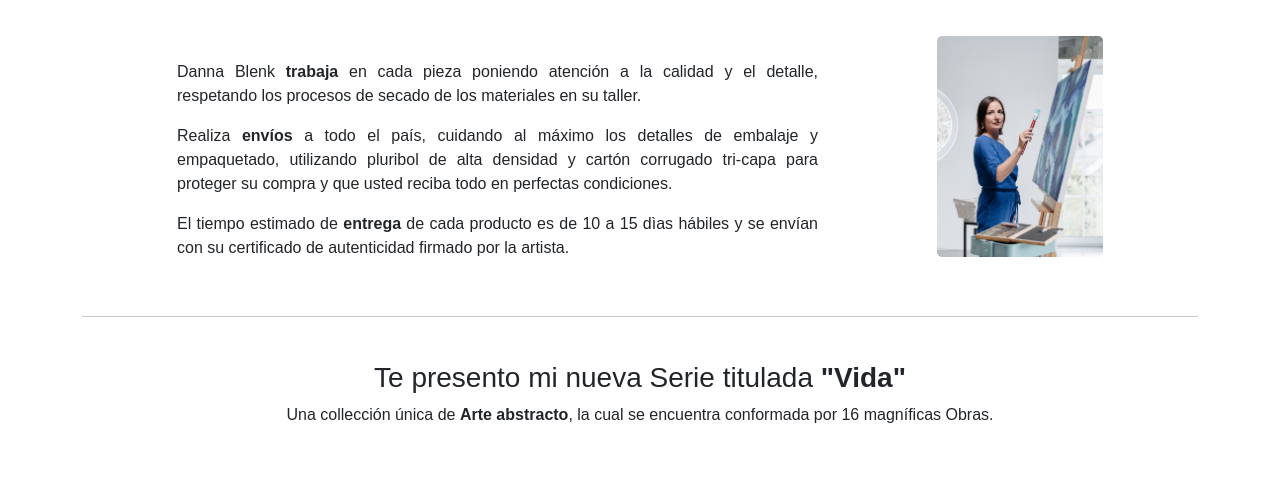
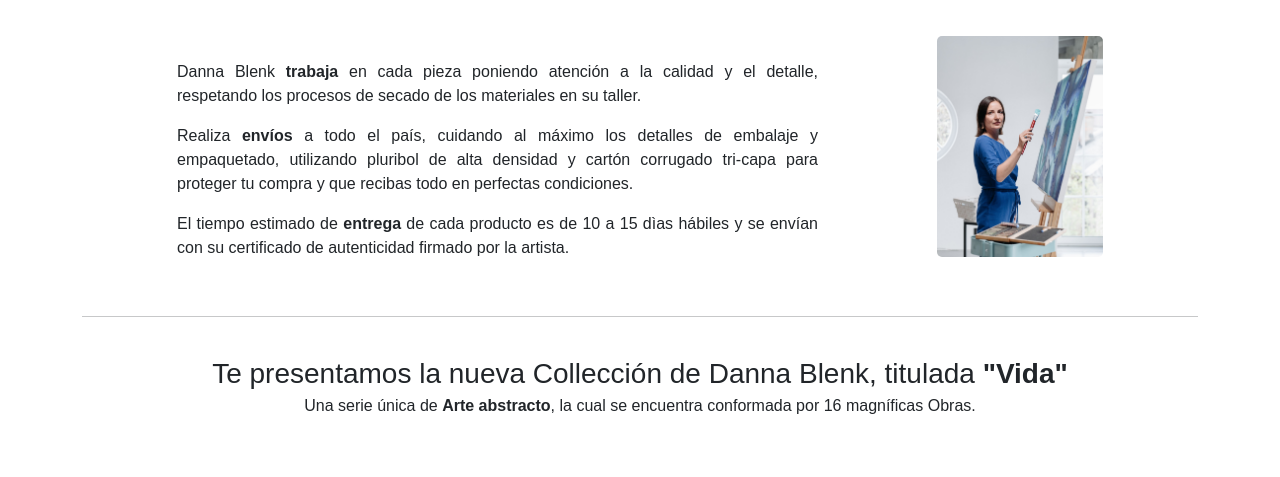
Before and after one commit to carinabravo/tienda-de-arte, a React (Create React App) app: page / in a window 1280 px wide. Shown: the part 900-1377 px from the top of the page. Built offline with nearby package versions, Linux system fonts and the light colour scheme; no server answers; the database is empty.

Commit message:
se realizaron ajustes de texto

```diff
--- a/src/components/Cart.jsx
+++ b/src/components/Cart.jsx
@@ -13,7 +13,7 @@ const Cart = () => {
                 <div className="row py-5 px-5">
                     <div className="col-md-12 text-center mb-5">
                         <div className="alert alert-product alert-danger" role="alert">
-                            <h1 className="m-2" style={{ fontSize: "20px", color: "#cc062e" }}>Aún no tiene productos en el carrito de compras!</h1>
+                            <h1 className="m-2" style={{ fontSize: "20px", color: "#cc062e" }}>No se encontraron productos en tu carrito!</h1>
                         </div>
                         <Link to={"/"} className="btn btn-volver btn-primary mt-2">Volver a la página principal</Link>
                     </div>
--- a/src/components/Informacion.jsx
+++ b/src/components/Informacion.jsx
@@ -9,8 +9,8 @@ const Informacion = () => {
                     <p className="text-informacion1">Danna Blenk <b>trabaja</b> en cada pieza poniendo atención a la calidad y el detalle,
                         respetando los procesos de secado de los materiales en su taller.</p>
                     <p className="text-informacion2">Realiza <b>envíos</b> a todo el país, cuidando al máximo los detalles de embalaje y
-                        empaquetado, utilizando pluribol de alta densidad y cartón corrugado tri-capa para proteger su compra y que usted
-                        reciba todo en perfectas condiciones.</p>
+                        empaquetado, utilizando pluribol de alta densidad y cartón corrugado tri-capa para proteger tu compra y que recibas
+                        todo en perfectas condiciones.</p>
                     <p className="text-informacion3">El tiempo estimado de <b>entrega</b> de cada producto es de 10 a 15 dìas hábiles y se
                         envían con su certificado de autenticidad firmado por la artista.</p>
                 </div>
--- a/src/components/TituloPrincipal.jsx
+++ b/src/components/TituloPrincipal.jsx
@@ -6,8 +6,8 @@ const TituloPrincipal = () => {
         <div className="container">
             <div className="col-md-12">
                 <div className="row text-center px-5">
-                    <p className="mt-4 mb-1" style={{fontSize:"28px"}}>Te presento mi nueva Serie titulada <b>"Vida"</b></p>
-                    <p>Una collección única de <b>Arte abstracto</b>, la cual se encuentra conformada por 16 magníficas Obras.</p>
+                    <h1 className="mt-4 mb-1" style={{fontSize:"28px"}}>Te presentamos la nueva Collección de Danna Blenk, titulada <b>"Vida"</b></h1>
+                    <p>Una serie única de <b>Arte abstracto</b>, la cual se encuentra conformada por 16 magníficas Obras.</p>
                 </div>
             </div>
         </div>
```
